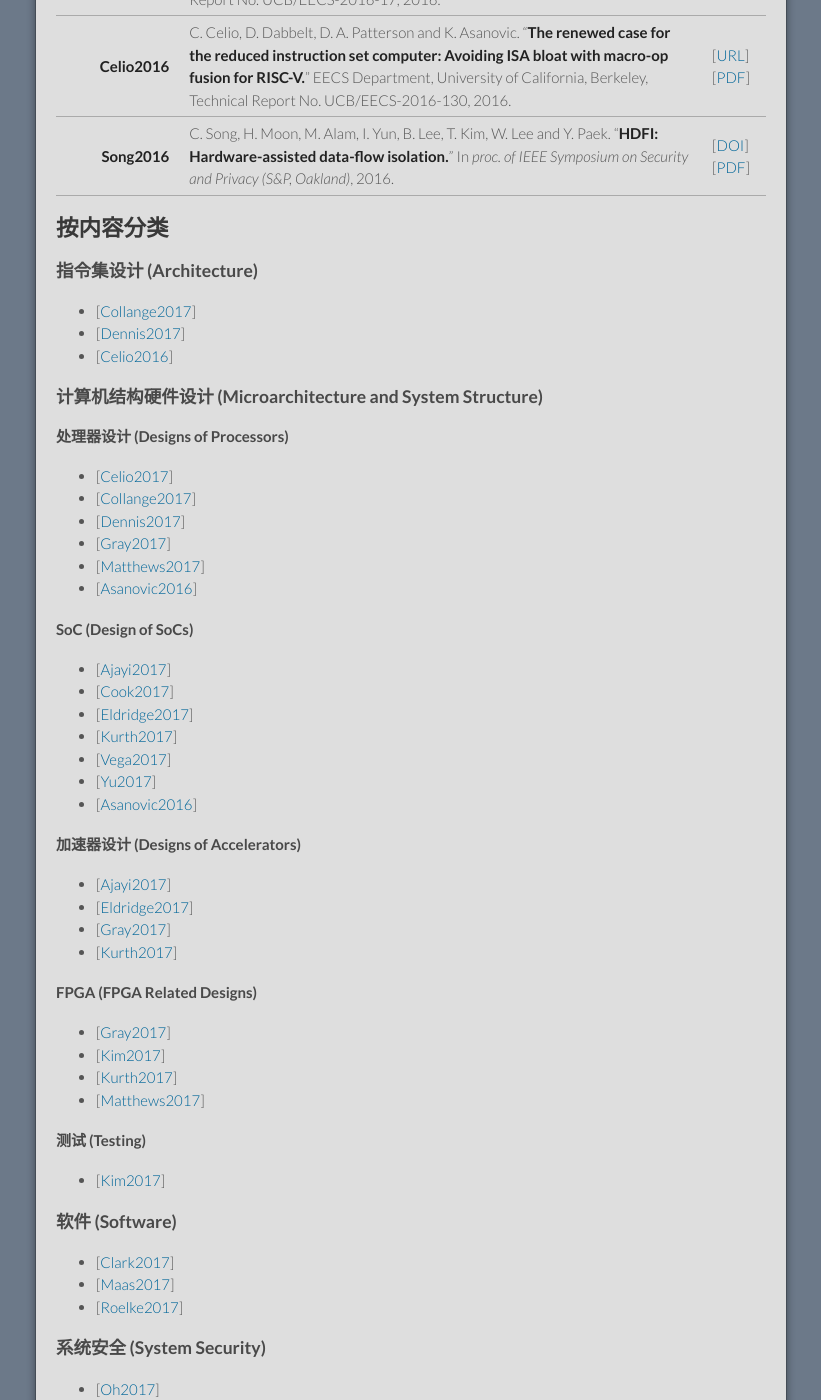
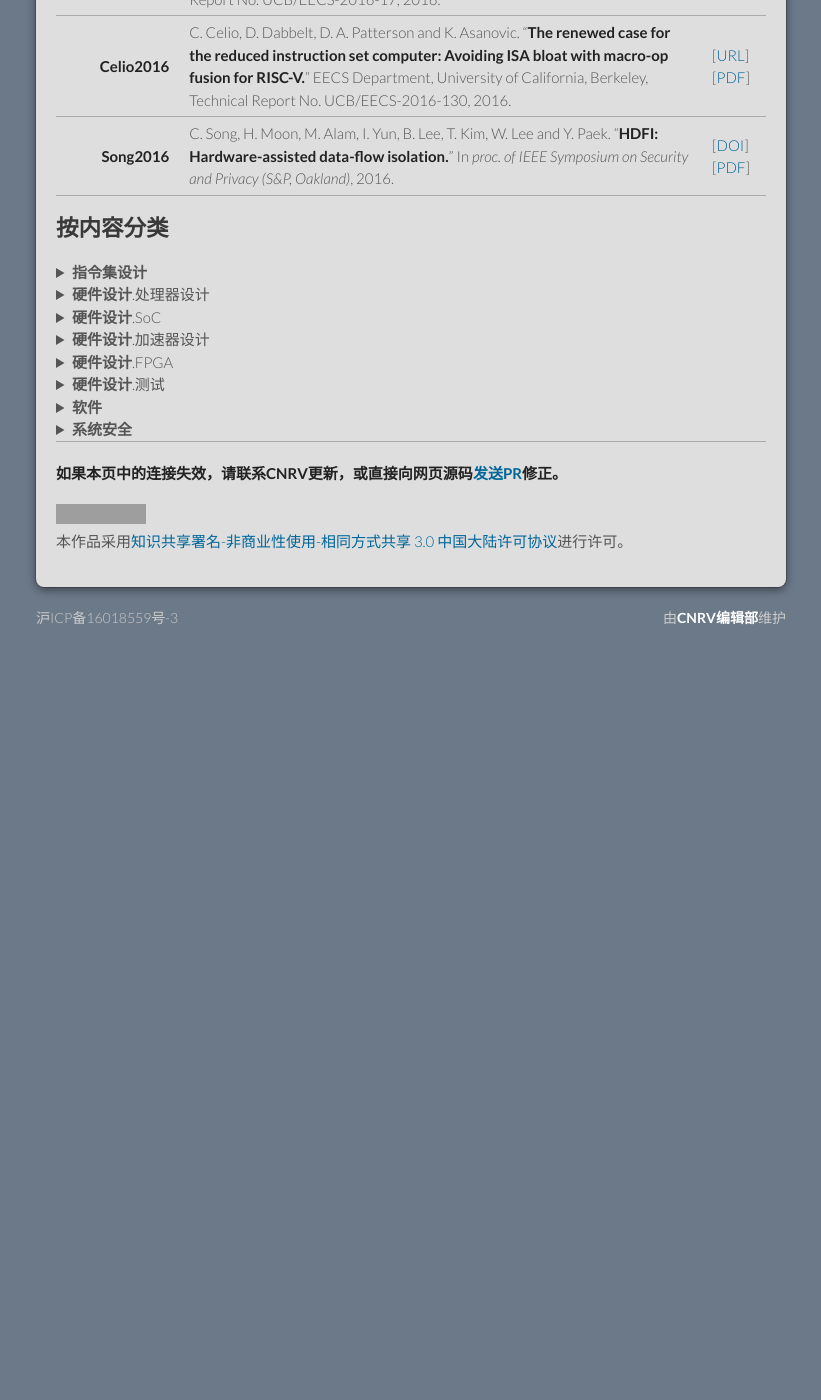
Before and after one commit to cnrv/home, a Jekyll site: the page built from papers.md, in a window 1280 px wide and 1400 px high, scrolled down 1770 px. Shown: the whole window, without its empty margins (229-1050 px from the left). Built offline with Jekyll 4.4.1, drawn with Linux system fonts in a browser that asks for light colours; Markdown is read by kramdown in place of the engine named in the settings; comment, search, counter and statistics services are not loaded; our own code applies the rules of GitHub Pages for plain Markdown files; after the commit the page ends 2468 px from its top, so only the background shows below that; grey boxes are pictures that could not be loaded.

Commit message:
change the plain lists into dropdown lists
As a drawback of this, raw html commands are used inside `<summary> </summary>` as markdown translation is disabled inside.

```diff
--- a/papers.md
+++ b/papers.md
@@ -33,15 +33,16 @@ layout: default
 
 ## 按内容分类
 
-### 指令集设计 (Architecture)
+<details>
+  <summary><b>指令集设计</b></summary>
 
 - [[Collange2017](#Collange2017)]
 - [[Dennis2017](#Dennis2017)]
 - [[Celio2016](#Celio2016)]
+</details>
 
-### 计算机结构硬件设计 (Microarchitecture and System Structure)
-
-#### 处理器设计 (Designs of Processors)
+<details>
+  <summary><b>硬件设计</b>.处理器设计</summary>
 
 - [[Celio2017](#Celio2017)]
 - [[Collange2017](#Collange2017)]
@@ -49,8 +50,10 @@ layout: default
 - [[Gray2017](#Gray2017)]
 - [[Matthews2017](#Matthews2017)]
 - [[Asanovic2016](#Asanovic2016)]
+</details>
 
-#### SoC (Design of SoCs)
+<details>
+  <summary><b>硬件设计</b>.SoC</summary>
 
 - [[Ajayi2017](#Ajayi2017)]
 - [[Cook2017](#Cook2017)]
@@ -59,35 +62,46 @@ layout: default
 - [[Vega2017](#Vega2017)]
 - [[Yu2017](#Yu2017)]
 - [[Asanovic2016](#Asanovic2016)]
+</details>
 
-#### 加速器设计 (Designs of Accelerators)
+<details>
+  <summary><b>硬件设计</b>.加速器设计</summary>
 
 - [[Ajayi2017](#Ajayi2017)]
 - [[Eldridge2017](#Eldridge2017)]
 - [[Gray2017](#Gray2017)]
 - [[Kurth2017](#Kurth2017)]
+</details>
 
-#### FPGA (FPGA Related Designs)
+<details>
+  <summary><b>硬件设计</b>.FPGA</summary>
 
 - [[Gray2017](#Gray2017)]
 - [[Kim2017](#Kim2017)]
 - [[Kurth2017](#Kurth2017)]
 - [[Matthews2017](#Matthews2017)]
+</details>
 
-#### 测试 (Testing)
+<details>
+  <summary><b>硬件设计</b>.测试</summary>
 
 - [[Kim2017](#Kim2017)]
+</details>
 
-### 软件 (Software)
+<details>
+  <summary><b>软件</b></summary>
 
 - [[Clark2017](#Clark2017)]
 - [[Maas2017](#Maas2017)]
 - [[Roelke2017](#Roelke2017)]
+</details>
 
-### 系统安全 (System Security)
+<details>
+  <summary><b>系统安全</b></summary>
 
 - [[Oh2017](#Oh2017)]
 - [[Song2016](#Song2016)]
+</details>
 
 ------------------------
 
```
